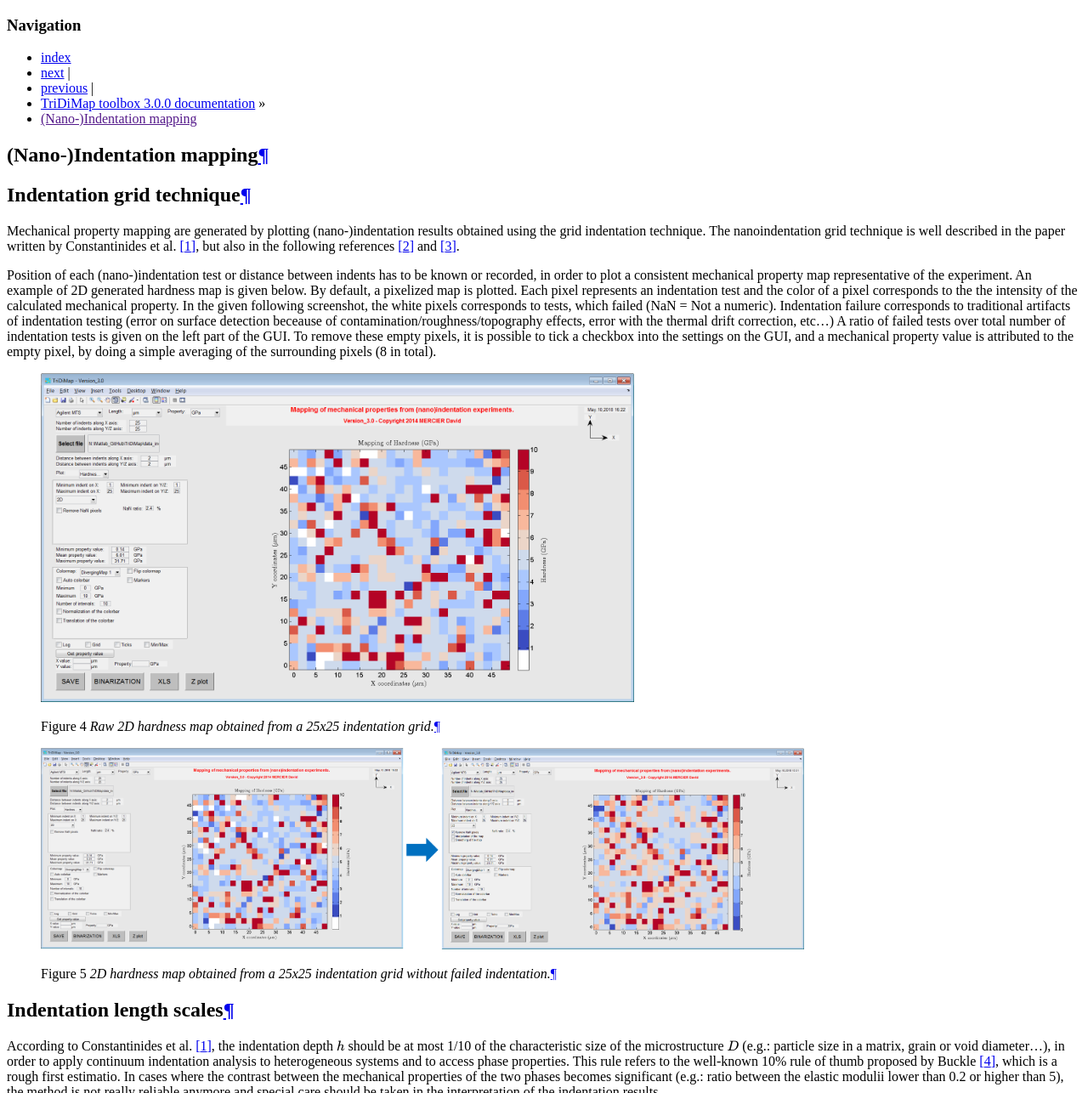
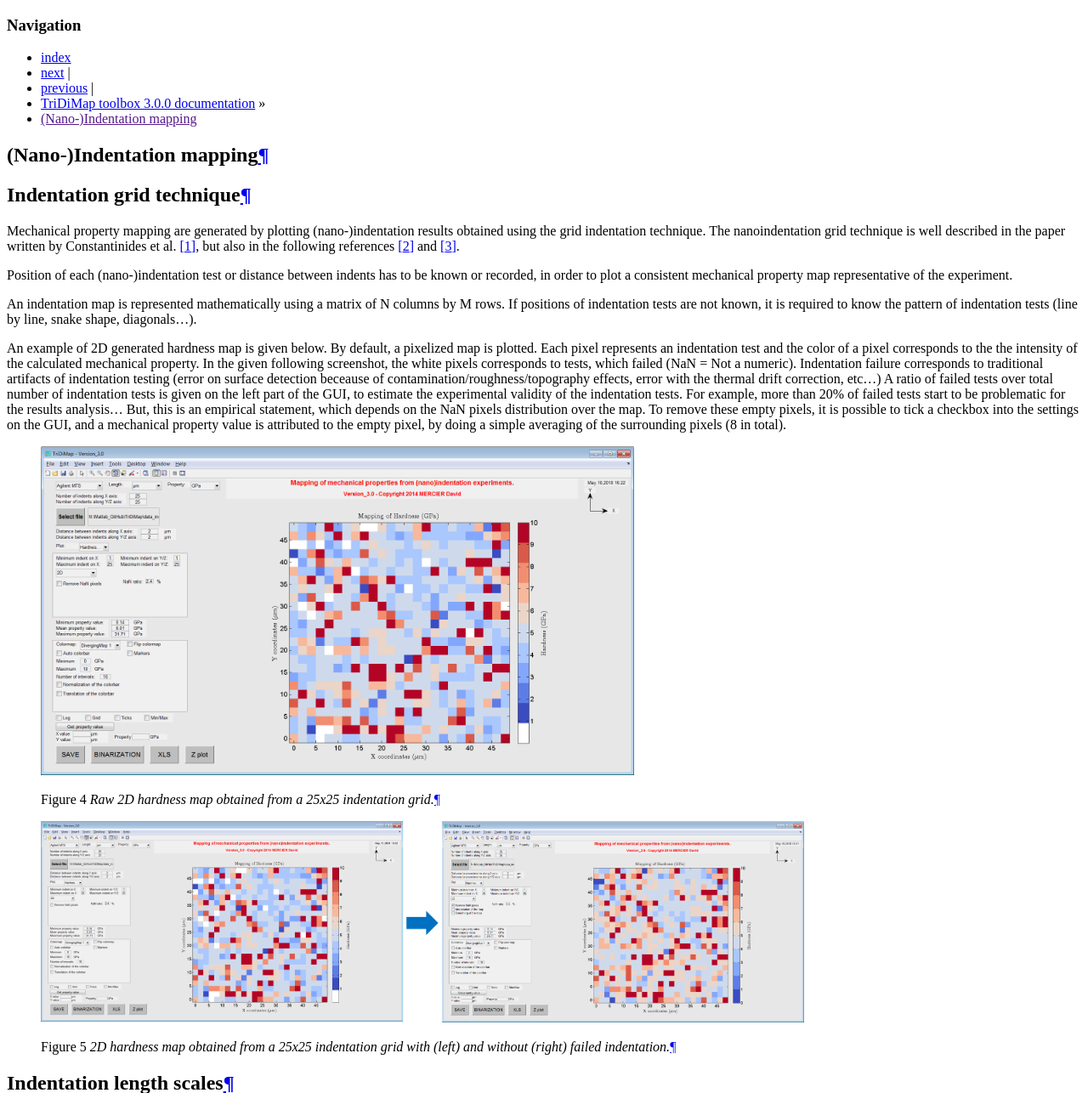
Before and after one commit to DavidMercier/TriDiMap, a Sphinx documentation site: the page built from doc/mapping.rst, in a window 1280 px wide and 1400 px high, cut to the strip 0-1286 px from the top of the window. Shown: the whole strip at 85% size. Built offline with Sphinx 7.4.7, drawn with Linux system fonts in a browser that asks for light colours; comment, search, counter and statistics services are not loaded; some of the changed text lies outside the part shown.

Commit message:
updated doc

```diff
--- a/doc/mapping.rst
+++ b/doc/mapping.rst
@@ -12,11 +12,16 @@
 
 Position of each (nano-)indentation test or distance between indents has to be known or recorded,
 in order to plot a consistent mechanical property map representative of the experiment.
+
+An indentation map is represented mathematically using a matrix of N columns by M rows. If positions of indentation tests are not known,
+it is required to know the pattern of indentation tests (line by line, snake shape, diagonals...).
+
 An example of 2D generated hardness map is given below. By default, a pixelized map is plotted.
 Each pixel represents an indentation test and the color of a pixel corresponds to the the intensity of the calculated mechanical property.
 In the given following screenshot, the white pixels corresponds to tests, which failed (NaN = Not a numeric).
 Indentation failure corresponds to traditional artifacts of indentation testing (error on surface detection beceause of contamination/roughness/topography effects, error with the thermal drift correction, etc...)
-A ratio of failed tests over total number of indentation tests is given on the left part of the GUI.
+A ratio of failed tests over total number of indentation tests is given on the left part of the GUI, to estimate the experimental validity of the indentation tests.
+For example, more than 20% of failed tests start to be problematic for the results analysis... But, this is an empirical statement, which depends on the NaN pixels distribution over the map.
 To remove these empty pixels, it is possible to tick a checkbox into the settings on the GUI,
 and a mechanical property value is attributed to the empty pixel, by doing a simple averaging of the surrounding pixels (8 in total).
 
@@ -30,7 +35,7 @@
    :scale: 40 %
    :align: center
 
-   *2D hardness map obtained from a 25x25 indentation grid without failed indentation.*
+   *2D hardness map obtained from a 25x25 indentation grid with (left) and without (right) failed indentation.*
 
 Indentation length scales
 ---------------------------
@@ -46,6 +51,10 @@
 Interpolation step
 -----------------------
 
+The |matlab| function used to interpolate linearly the indentation maps is: `interp2.m <https://fr.mathworks.com/help/matlab/ref/interp2.html>`_
+The process of interpolation does not modify the raw data intensity values, but increase the number of pixels, by a given factor of x2, x4, x8 or x16 (default values, which can be modified).
+For example, a map of 25x25 linearly interpolated by a factor of x2, becomes a map of 49x49.
+
 .. figure:: ./_pictures/InterpolationStep.png
    :scale: 40 %
    :align: center
@@ -54,6 +63,12 @@
 
 Smoothing step
 -----------------------
+
+The |matlab| third party code used to smooth the indentation maps is: `smooth2a.m <https://fr.mathworks.com/matlabcentral/fileexchange/23287-smooth2a>`_
+This smooth operation of a 2D matrix is based on a mean filter over a user-defined rectangle.
+The smoothing step is a solution to apply to smooth sharp peaks or sharp valleys on the mechanical topography.
+Sharpness can arises when there is a large difference in term of intensity between 1 pixel and its surrounding neighbors (e.g. surface effect, or hard particle on a soft matrix, etc...).
+
 
 .. figure:: ./_pictures/SmoothingStep.png
    :scale: 40 %
@@ -68,6 +83,8 @@
    :align: center
 
    *Process to obtain error map after smoothing step.*
+
+The |matlab| function used to interpolate and to smooth the indentation maps using TriDiMap is: `TriDiMap_interpolation_smoothing.m <https://github.com/DavidMercier/TriDiMap/blob/master/matlab_code/module_mapping/TriDiMap_interpolation_smoothing.m>`_
 
 Vizualization of maps
 -----------------------
```
Also changed, not shown: doc/tomography.rst (+14 -2 lines).
